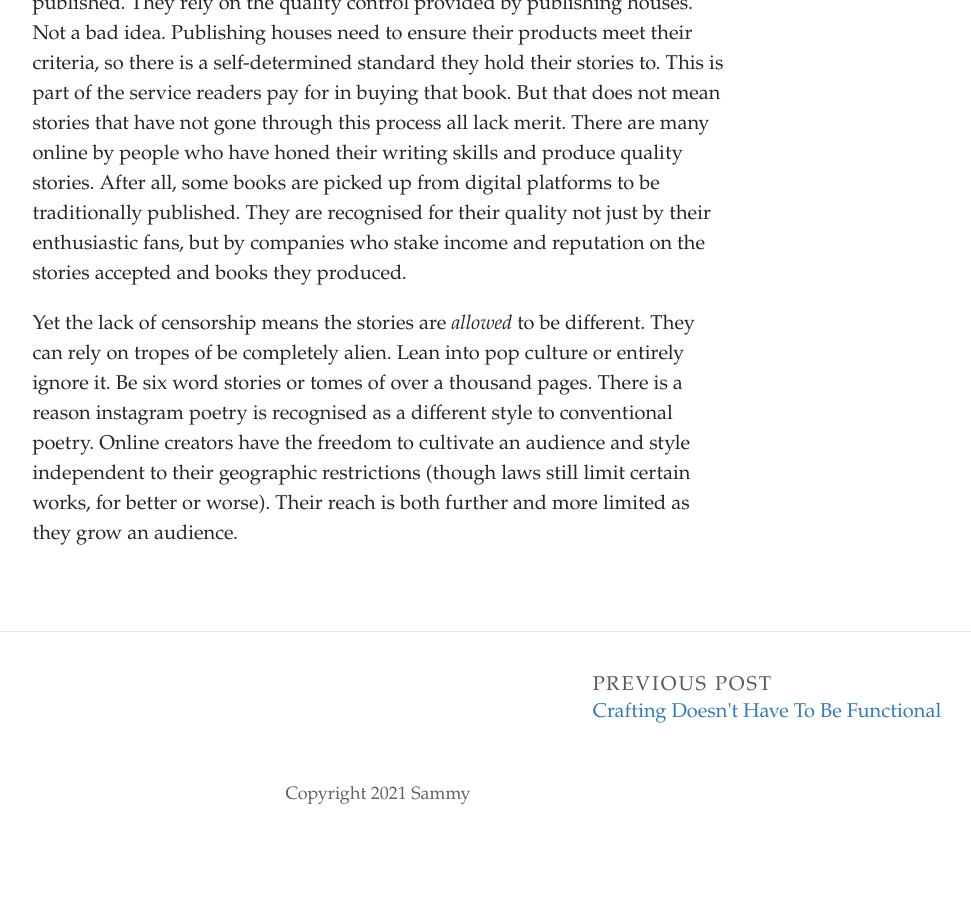
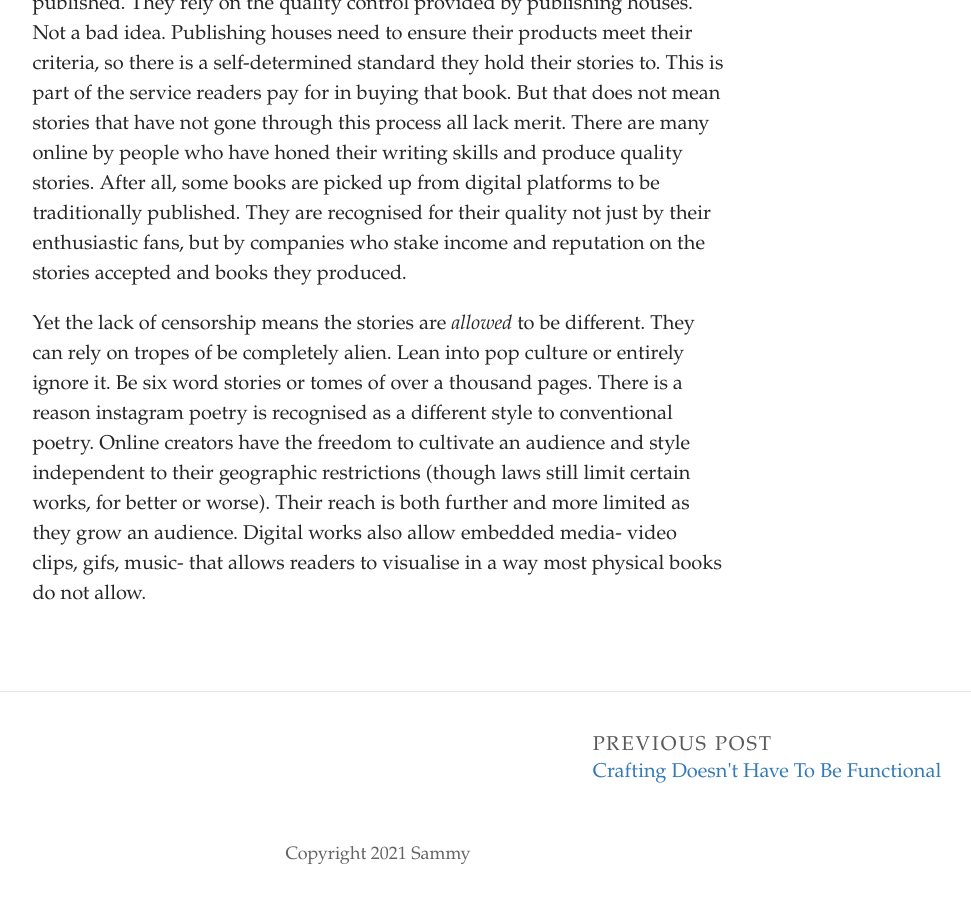
Before and after one commit to SammySpinsAYarn/Blog, a Jekyll site: the page built from _posts/2023-07-06-can-go-back-to-books-now.md, in a window 1280 px wide and 900 px high, scrolled down 666 px. Shown: the whole window, without its empty margins (262-1233 px from the left). Built offline with Jekyll 4.4.1, drawn with Linux system fonts in a browser that asks for light colours; some web fonts are replaced; before the commit the page ends 1506 px from its top, so only the background shows below that.

Commit message:
Update Post “2023-07-06-can-go-back-to-books-now”

```diff
--- a/_posts/2023-07-06-can-go-back-to-books-now.md
+++ b/_posts/2023-07-06-can-go-back-to-books-now.md
@@ -9,4 +9,4 @@
 
 Open access digital stories can hugely vary in quality. They range from the infamous, like the *My Immortal* fanfic, to the hugely successful, such as *The Martian*. Anybody with internet access can write on platforms ranging from those designed for a single author's work, to library-style collections, to blogs and social media posts. This is the nature of media online. This disparity means there are those who will not read books that are not traditionally published. They rely on the quality control provided by publishing houses.  Not a bad idea. Publishing houses need to ensure their products meet their criteria, so there is a self-determined standard they hold their stories to. This is part of the service readers pay for in buying that book. But that does not mean stories that have not gone through this process all lack merit. There are many online by people who have honed their writing skills and produce quality stories. After all, some books are picked up from digital platforms to be traditionally published. They are recognised for their quality not just by their enthusiastic fans, but by companies who stake income and reputation on the stories accepted and books they produced.
 
-Y﻿et the lack of censorship means the stories are *allowed* to be different. They can rely on tropes of be completely alien. Lean into pop culture or entirely ignore it. Be six word stories or tomes of over a thousand pages. There is a reason instagram poetry is recognised as a different style to conventional poetry. Online creators have the freedom to cultivate an audience and style independent to their geographic restrictions (though laws still limit certain works, for better or worse). Their reach is both further and more limited as they grow an audience.
+Y﻿et the lack of censorship means the stories are *allowed* to be different. They can rely on tropes of be completely alien. Lean into pop culture or entirely ignore it. Be six word stories or tomes of over a thousand pages. There is a reason instagram poetry is recognised as a different style to conventional poetry. Online creators have the freedom to cultivate an audience and style independent to their geographic restrictions (though laws still limit certain works, for better or worse). Their reach is both further and more limited as they grow an audience. Digital works also allow embedded media- video clips, gifs, music- that allows readers to visualise in a way most physical books do not allow.
```
